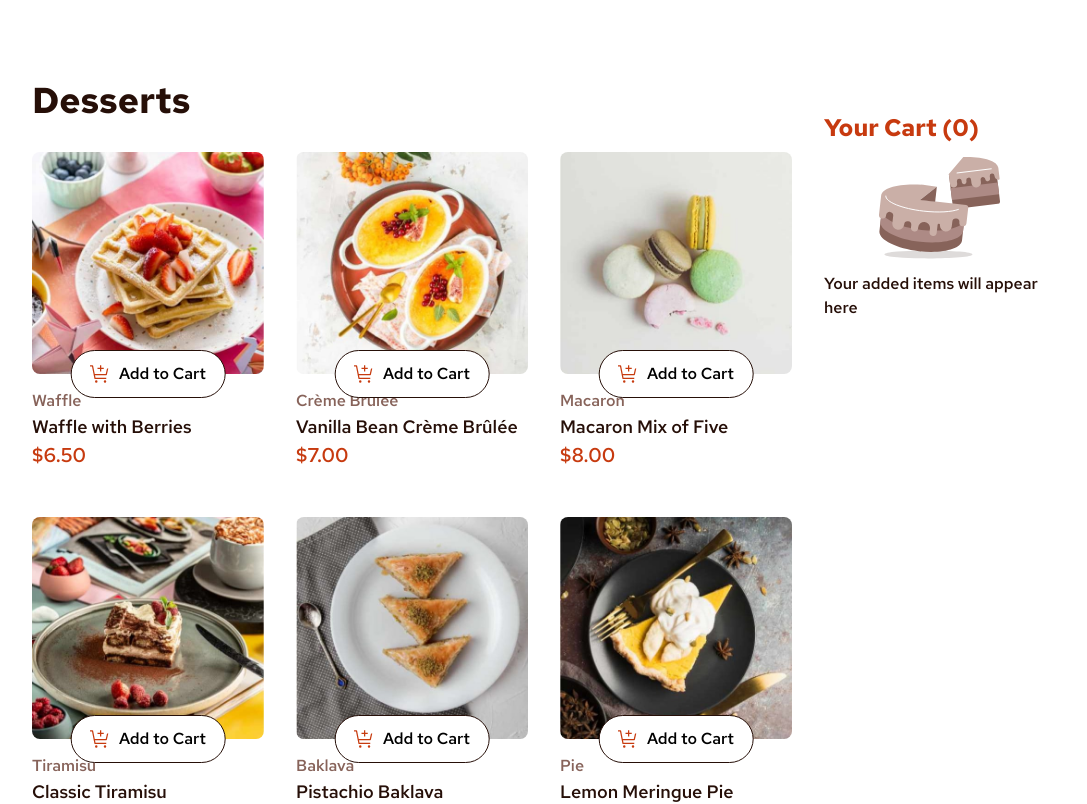
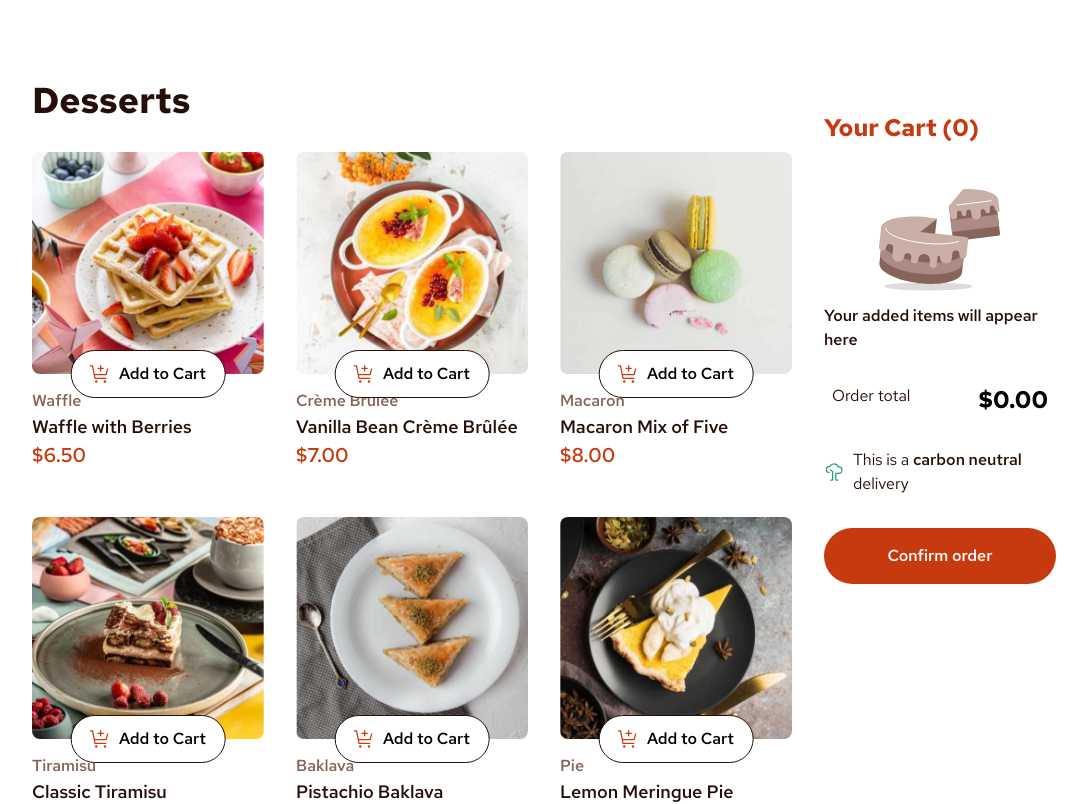
Before and after one commit to Zeke-Cachi/FEM_product_list_with_cart_main, a React (Vite) app: page / in a window 1280 px wide. Shown: the top 804 px of the page, without its empty margins (96-1183 px from the left). Built offline with nearby package versions, Linux system fonts and the light colour scheme.

Commit message:
finished styling cart component

```diff
--- a/src/components/Cart.tsx
+++ b/src/components/Cart.tsx
@@ -2,6 +2,7 @@ import { productDataType } from "../types";
 import { Dispatch, SetStateAction } from "react";
 import CartCard from "./CartCard";
 import emptyCartImg from "../../public/assets/images/illustration-empty-cart.svg";
+import carbonNeutralImg from "../../public/assets/images/icon-carbon-neutral.svg";
 
 const Cart: React.FC<{
   cartItems: productDataType[];
@@ -9,7 +10,7 @@ const Cart: React.FC<{
 }> = ({ cartItems, setCartItems }) => {
   return (
     <div>
-      <h2 className="text-2xl font-bold lg:mt-8 text-project_red">
+      <h2 className="text-2xl font-bold lg:mt-8 text-project_red lg:mb-8">
         Your Cart (
         {cartItems.reduce((counter, item) => counter + (item.quantity || 0), 0)}
         )
@@ -31,6 +32,28 @@ const Cart: React.FC<{
           ))}
         </div>
       )}
+      <div className="flex justify-between px-2 lg:mt-8">
+        <p className="text-project_rose_900">Order total</p>
+        <h4 className="text-2xl font-bold">
+          $
+          {cartItems
+            .reduce((acc, item) => acc + item.price * item.quantity!, 0)
+            .toFixed(2)}
+        </h4>
+      </div>
+      <div className="flex gap-2 my-8 justify-center text-project_rose_900">
+        <img src={carbonNeutralImg} alt="carbon neutral icon" />
+        <p>
+          This is a <span className="font-semibold">carbon neutral</span>{" "}
+          delivery
+        </p>
+      </div>
+      <button
+        className="h-14 w-full mx-auto bg-project_red
+              rounded-full font-semibold flex justify-center items-center gap-2 border-solid border-project_rose_900 text-white"
+      >
+        Confirm order
+      </button>
     </div>
   );
 };
```
